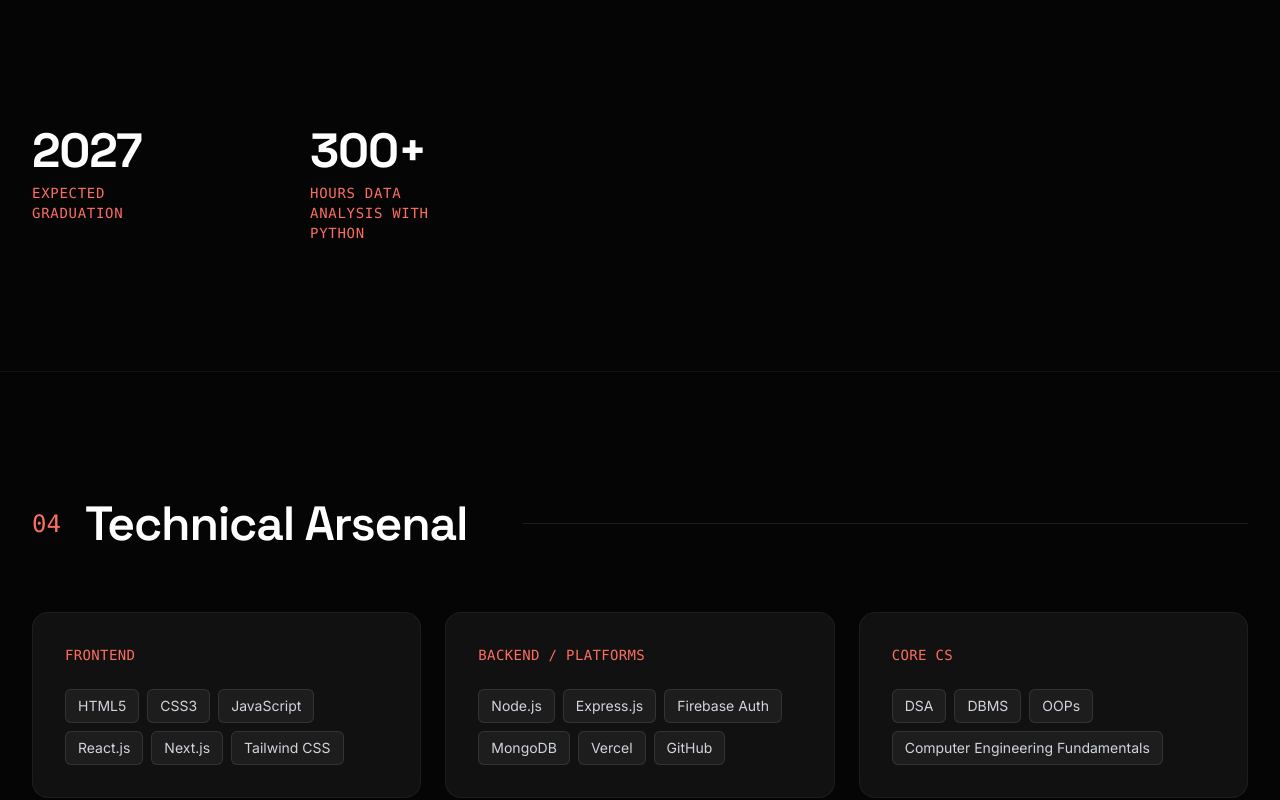
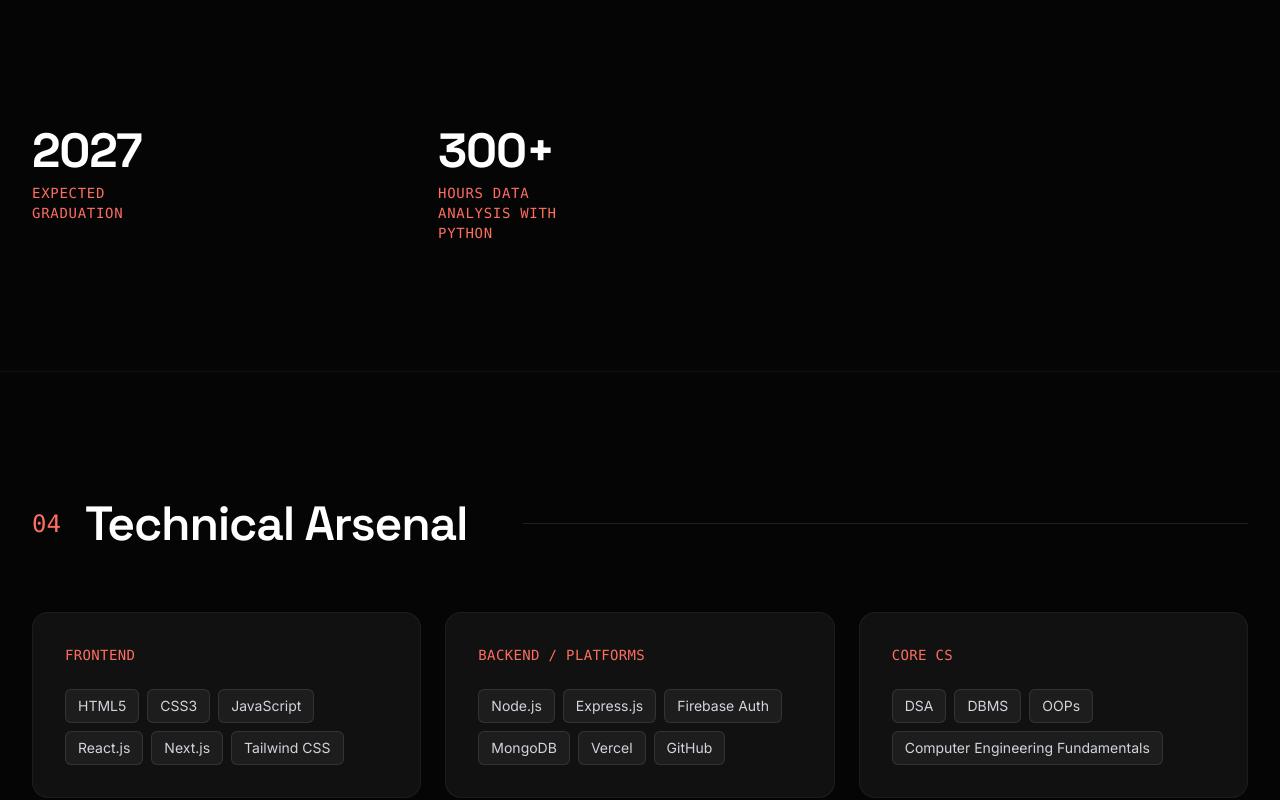
Before and after one commit to harshhhparmar/theharshparmar, a React (Vite) app: page / in a window 1280 px wide. Shown: the part 1580-2380 px from the top of the page. Built offline with nearby package versions, Linux system fonts and the light colour scheme.

Commit message:
feat(ui): implement reusable Reveal animation component
Refactor motion logic into a centralized Reveal component to standardize entry animations across sections.

```diff
--- a/src/components/About.tsx
+++ b/src/components/About.tsx
@@ -1,4 +1,4 @@
-import { Section, SectionHeading } from "./Section";
+import { Reveal, Section, SectionHeading } from "./Section";
 
 export function About() {
   return (
@@ -6,6 +6,7 @@ export function About() {
       <SectionHeading number="02" title="About Me" />
 
       <div className="grid md:grid-cols-2 gap-8 sm:gap-10 md:gap-16 items-start">
+        <Reveal delay={0.1}>
           <div className="text-gray-300 text-base sm:text-lg md:text-xl leading-relaxed space-y-6 md:space-y-8 font-light">
             <p>
               Harsh Parmar is a Computer Engineering student at SAL College of Engineering, GTU, with a strong interest in web development, AI tools, Generative AI, data analytics, and product building.
@@ -14,7 +15,9 @@ export function About() {
               He enjoys learning by building real projects and is currently focused on becoming job-ready through strong fundamentals, modern web technologies, and practical portfolio work.
             </p>
           </div>
+        </Reveal>
 
+        <Reveal delay={0.2}>
           <div className="bg-[#111] border border-white/5 p-6 sm:p-8 md:p-12 rounded-2xl relative overflow-hidden group">
             <div className="absolute top-0 right-0 w-32 h-32 bg-brand/10 blur-3xl rounded-full transition-opacity opacity-0 group-hover:opacity-100 duration-700" />
             <p className="font-display text-xl sm:text-2xl md:text-3xl text-white font-medium leading-tight mb-2 relative z-10">
@@ -24,6 +27,7 @@ export function About() {
               // Personal Positioning
             </p>
           </div>
+        </Reveal>
       </div>
     </Section>
   );
--- a/src/components/Experience.tsx
+++ b/src/components/Experience.tsx
@@ -1,5 +1,4 @@
-import { Section } from "./Section";
-import { motion } from "motion/react";
+import { Reveal, Section } from "./Section";
 
 const ACTIVITIES = [
   {
@@ -23,24 +22,21 @@ const ACTIVITIES = [
 export function Experience() {
   return (
     <Section className="bg-[#0a0a0a]">
+      <Reveal>
         <div className="mb-8 md:mb-12">
           <h2 className="font-display text-3xl md:text-4xl font-semibold text-white">Beyond Coursework</h2>
         </div>
+      </Reveal>
 
       <div className="grid md:grid-cols-2 gap-4 md:gap-6">
         {ACTIVITIES.map((act, i) => (
-          <motion.div
-            key={i}
-            initial={{ opacity: 0, y: 20 }}
-            whileInView={{ opacity: 1, y: 0 }}
-            viewport={{ once: true }}
-            transition={{ duration: 0.5, delay: i * 0.1 }}
-            className="p-6 sm:p-8 rounded-2xl bg-[#111] border border-white/5 pb-8 sm:pb-12"
-          >
+          <Reveal key={i} delay={i * 0.1}>
+            <div className="p-6 sm:p-8 rounded-2xl bg-[#111] border border-white/5 pb-8 sm:pb-12 h-full">
               <div className="font-mono text-brand text-xs mb-3 md:mb-4">0{i + 1}</div>
               <h3 className="text-lg sm:text-xl font-display font-medium text-white mb-2 md:mb-3">{act.title}</h3>
               <p className="text-gray-400 text-sm leading-relaxed">{act.desc}</p>
-          </motion.div>
+            </div>
+          </Reveal>
         ))}
       </div>
     </Section>
--- a/src/components/Process.tsx
+++ b/src/components/Process.tsx
@@ -1,4 +1,4 @@
-import { Section } from "./Section";
+import { Reveal, Section } from "./Section";
 import { motion } from "motion/react";
 
 const STEPS = [
@@ -46,10 +46,12 @@ const itemVariants = {
 export function Process() {
   return (
     <Section className="bg-[#050505]">
-      <div className="mb-10 md:mb-16 text-center">
-        <h2 className="font-display text-4xl md:text-5xl font-bold text-white mb-4">How I Build</h2>
-        <p className="text-gray-400 font-mono text-sm max-w-2xl mx-auto">Concept → Strategy → Execution</p>
-      </div>
+      <Reveal>
+        <div className="mb-10 md:mb-16 text-center">
+          <h2 className="font-display text-4xl md:text-5xl font-bold text-white mb-4">How I Build</h2>
+          <p className="text-gray-400 font-mono text-sm max-w-2xl mx-auto">Concept → Strategy → Execution</p>
+        </div>
+      </Reveal>
 
       <motion.div
         variants={containerVariants}
--- a/src/components/Projects.tsx
+++ b/src/components/Projects.tsx
@@ -1,4 +1,4 @@
-import { Section, SectionHeading } from "./Section";
+import { Reveal, Section, SectionHeading } from "./Section";
 import { motion } from "motion/react";
 import { ArrowUpRight, Github } from "lucide-react";
 
@@ -45,17 +45,13 @@ export function Projects() {
 
       <div className="grid gap-8 sm:gap-10 md:gap-12">
         {PROJECTS.map((project, idx) => (
+          <Reveal key={project.title} delay={idx * 0.15}>
             <motion.div
-            key={project.title}
-            initial={{ opacity: 0, y: 30 }}
-            whileInView={{ opacity: 1, y: 0 }}
               whileHover={{
                 scale: 1.02,
                 borderColor: "rgba(252, 110, 96, 0.5)",
                 boxShadow: "0 0 30px rgba(252, 110, 96, 0.15)"
               }}
-            viewport={{ once: true, margin: "-100px" }}
-            transition={{ duration: 0.4, ease: "easeOut" }}
               className={`interactive-hover group relative bg-[#111] border border-white/5 rounded-3xl p-6 sm:p-8 md:p-10 flex flex-col ${project.featured ? 'md:flex-row gap-8 md:gap-10 items-center' : ''}`}
             >
               {/* Background Glow */}
@@ -107,6 +103,7 @@ export function Projects() {
                 </div>
               </div>
             </motion.div>
+          </Reveal>
         ))}
       </div>
     </Section>
--- a/src/components/Section.tsx
+++ b/src/components/Section.tsx
@@ -1,37 +1,70 @@
-import { motion } from "motion/react";
-import { ReactNode } from "react";
+import { motion, useInView, useAnimation } from "motion/react";
+import { ReactNode, useEffect, useRef, Key } from "react";
 import { cn } from "../lib/utils";
 
 interface SectionProps {
   id?: string;
   className?: string;
   children: ReactNode;
-  delay?: number;
 }
 
-export function Section({ id, className, children, delay = 0.1 }: SectionProps) {
+export function Section({ id, className, children }: SectionProps) {
   return (
-    <motion.section
+    <section
       id={id}
-      initial={{ opacity: 0, y: 40 }}
-      whileInView={{ opacity: 1, y: 0 }}
-      viewport={{ once: true, margin: "-100px" }}
-      transition={{ duration: 0.7, delay, ease: [0.21, 1.02, 0.73, 1] }}
       className={cn("py-12 sm:py-16 md:py-24 lg:py-32 w-full", className)}
     >
       <div className="max-w-7xl mx-auto px-5 sm:px-8 md:px-12 xl:px-8">
         {children}
       </div>
-    </motion.section>
+    </section>
+  );
+}
+
+interface RevealProps {
+  children: ReactNode;
+  delay?: number;
+  width?: "fit-content" | "100%";
+  className?: string;
+  key?: Key;
+}
+
+export function Reveal({ children, delay = 0, width = "100%", className }: RevealProps) {
+  const ref = useRef(null);
+  const isInView = useInView(ref, { once: true, margin: "-10%" });
+  const mainControls = useAnimation();
+
+  useEffect(() => {
+    if (isInView) {
+      mainControls.start("visible");
+    }
+  }, [isInView, mainControls]);
+
+  return (
+    <div ref={ref} style={{ width }} className={cn("relative overflow-hidden", className)}>
+      <motion.div
+        variants={{
+          hidden: { opacity: 0, y: 75 },
+          visible: { opacity: 1, y: 0 },
+        }}
+        initial="hidden"
+        animate={mainControls}
+        transition={{ duration: 0.8, delay, ease: [0.17, 0.55, 0.55, 1] }}
+      >
+        {children}
+      </motion.div>
+    </div>
   );
 }
 
 export function SectionHeading({ number, title }: { number: string; title: string }) {
   return (
-    <div className="flex items-center gap-4 md:gap-6 mb-8 sm:mb-12 md:mb-16">
-      <span className="font-mono text-brand text-xl md:text-2xl">{number}</span>
-      <h2 className="font-display text-3xl sm:text-4xl md:text-5xl font-semibold tracking-tight text-white">{title}</h2>
-      <div className="h-px bg-white/10 flex-grow ml-4 md:ml-8" />
-    </div>
+    <Reveal>
+      <div className="flex items-center gap-4 md:gap-6 mb-8 sm:mb-12 md:mb-16">
+        <span className="font-mono text-brand text-xl md:text-2xl">{number}</span>
+        <h2 className="font-display text-3xl sm:text-4xl md:text-5xl font-semibold tracking-tight text-white">{title}</h2>
+        <div className="h-px bg-white/10 flex-grow ml-4 md:ml-8" />
+      </div>
+    </Reveal>
   );
 }
--- a/src/components/Skills.tsx
+++ b/src/components/Skills.tsx
@@ -1,5 +1,4 @@
-import { Section, SectionHeading } from "./Section";
-import { motion } from "motion/react";
+import { Reveal, Section, SectionHeading } from "./Section";
 
 const SKILL_CATEGORIES = [
   {
@@ -31,13 +30,9 @@ export function Skills() {
 
       <div className="grid md:grid-cols-2 lg:grid-cols-3 gap-5 md:gap-6">
         {SKILL_CATEGORIES.map((category, idx) => (
-          <motion.div
-            key={category.title}
-            initial={{ opacity: 0, scale: 0.95 }}
-            whileInView={{ opacity: 1, scale: 1 }}
-            viewport={{ once: true }}
-            transition={{ duration: 0.5, delay: idx * 0.1 }}
-            className="bg-[#111] border border-white/5 p-6 sm:p-7 md:p-8 rounded-2xl hover:border-white/10 transition-colors"
+          <Reveal key={category.title} delay={idx * 0.1}>
+            <div
+              className="bg-[#111] border border-white/5 p-6 sm:p-7 md:p-8 rounded-2xl hover:border-white/10 transition-colors h-full"
             >
               <h3 className="text-brand font-mono text-xs sm:text-sm uppercase tracking-wide mb-4 md:mb-6">
                 {category.title}
@@ -52,7 +47,8 @@ export function Skills() {
                   </span>
                 ))}
               </div>
-          </motion.div>
+            </div>
+          </Reveal>
         ))}
       </div>
     </Section>
--- a/src/components/Stats.tsx
+++ b/src/components/Stats.tsx
@@ -1,5 +1,4 @@
-import { Section } from "./Section";
-import { motion } from "motion/react";
+import { Reveal, Section } from "./Section";
 
 const STATS = [
   { value: "2027", label: "Expected Graduation" },
@@ -9,23 +8,18 @@ const STATS = [
 export function Stats() {
   return (
     <Section id="stats" className="border-t border-b border-white/5 bg-[#050505]">
-      <div className="flex flex-wrap justify-center sm:justify-start gap-12 md:gap-32">
+      <div className="flex flex-wrap justify-center sm:justify-start gap-16 md:gap-32 lg:gap-64 w-full">
         {STATS.map((stat, i) => (
-          <motion.div
-            key={i}
-            initial={{ opacity: 0, y: 20 }}
-            whileInView={{ opacity: 1, y: 0 }}
-            viewport={{ once: true }}
-            transition={{ duration: 0.5, delay: i * 0.1 }}
-            className="flex flex-col gap-1 sm:gap-2"
-          >
-            <div className="font-display text-3xl sm:text-4xl md:text-5xl font-bold text-white tracking-tight">
-              {stat.value}
+          <Reveal key={i} delay={i * 0.1} width="fit-content">
+            <div className="flex flex-col gap-1 sm:gap-2">
+              <div className="font-display text-3xl sm:text-4xl md:text-5xl font-bold text-white tracking-tight">
+                {stat.value}
+              </div>
+              <div className="text-xs md:text-sm font-mono text-brand uppercase tracking-wider max-w-[120px] md:max-w-[150px]">
+                {stat.label}
+              </div>
             </div>
-            <div className="text-xs md:text-sm font-mono text-brand uppercase tracking-wider max-w-[120px] md:max-w-[150px]">
-              {stat.label}
-            </div>
-          </motion.div>
+          </Reveal>
         ))}
       </div>
     </Section>
```
Also changed, not shown: src/components/Contact.tsx (+4 -9 lines), 1 other file (tests, documents, lock files or other folders). Lines whose indentation alone changed are shown as unchanged.
